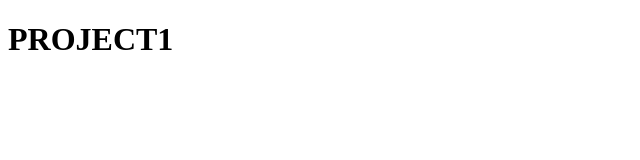
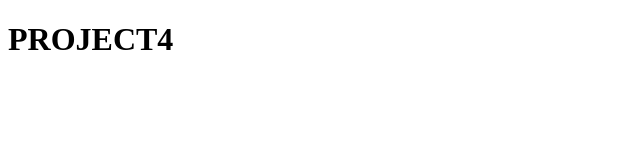
Before and after one commit to japark32/w, a plain HTML site: page project4/index.html in a window 1280 px wide. Shown: the full height of the page, 0-640 px from the left. Drawn offline with Linux system fonts and the light colour scheme.

Commit message:
Update index.html

```diff
--- a/project4/index.html
+++ b/project4/index.html
@@ -2,6 +2,6 @@
 
 <html>
 <body>
-<h1>PROJECT1</h1>
+<h1>PROJECT4</h1>
 </body>
 </html>
```
